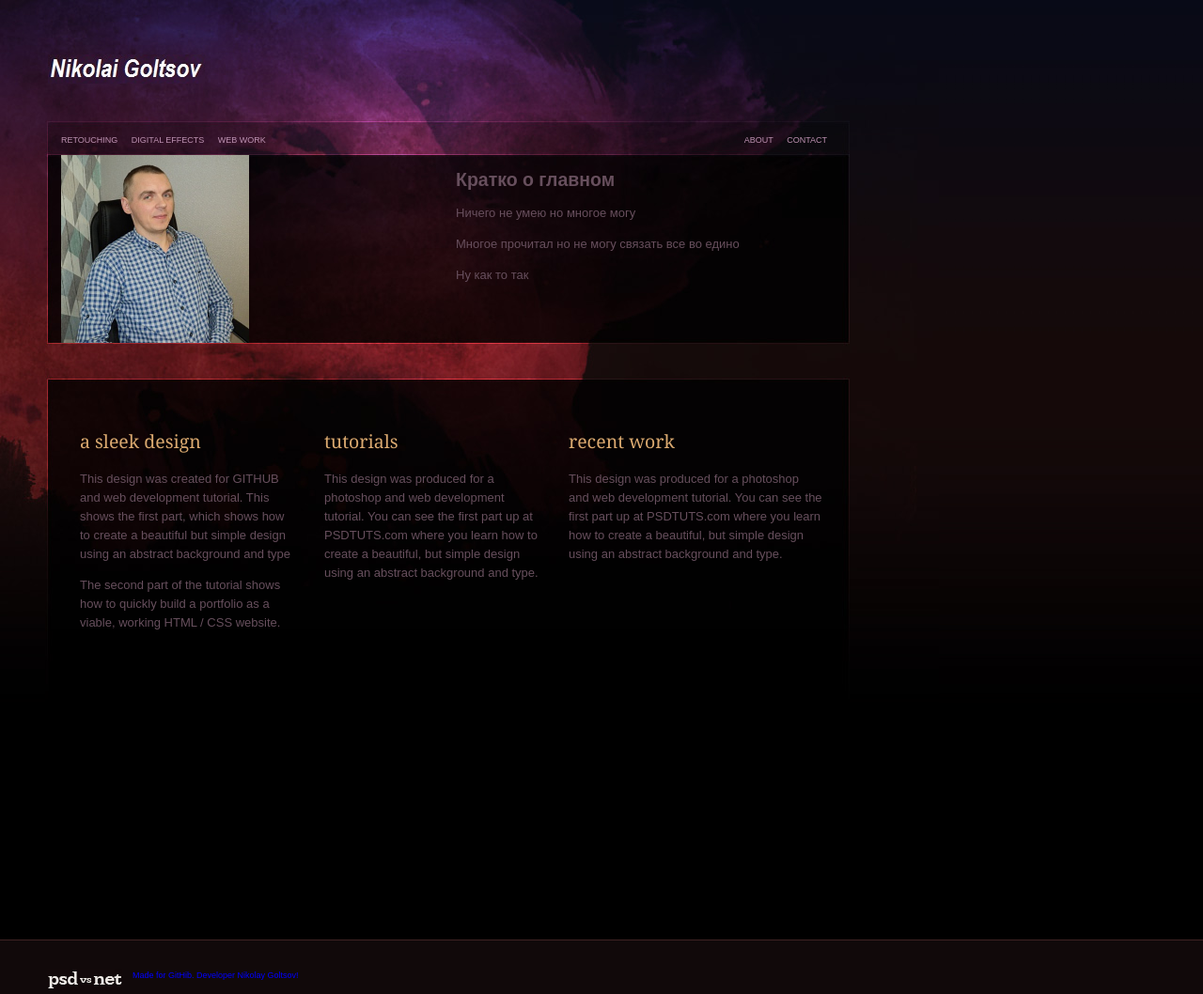
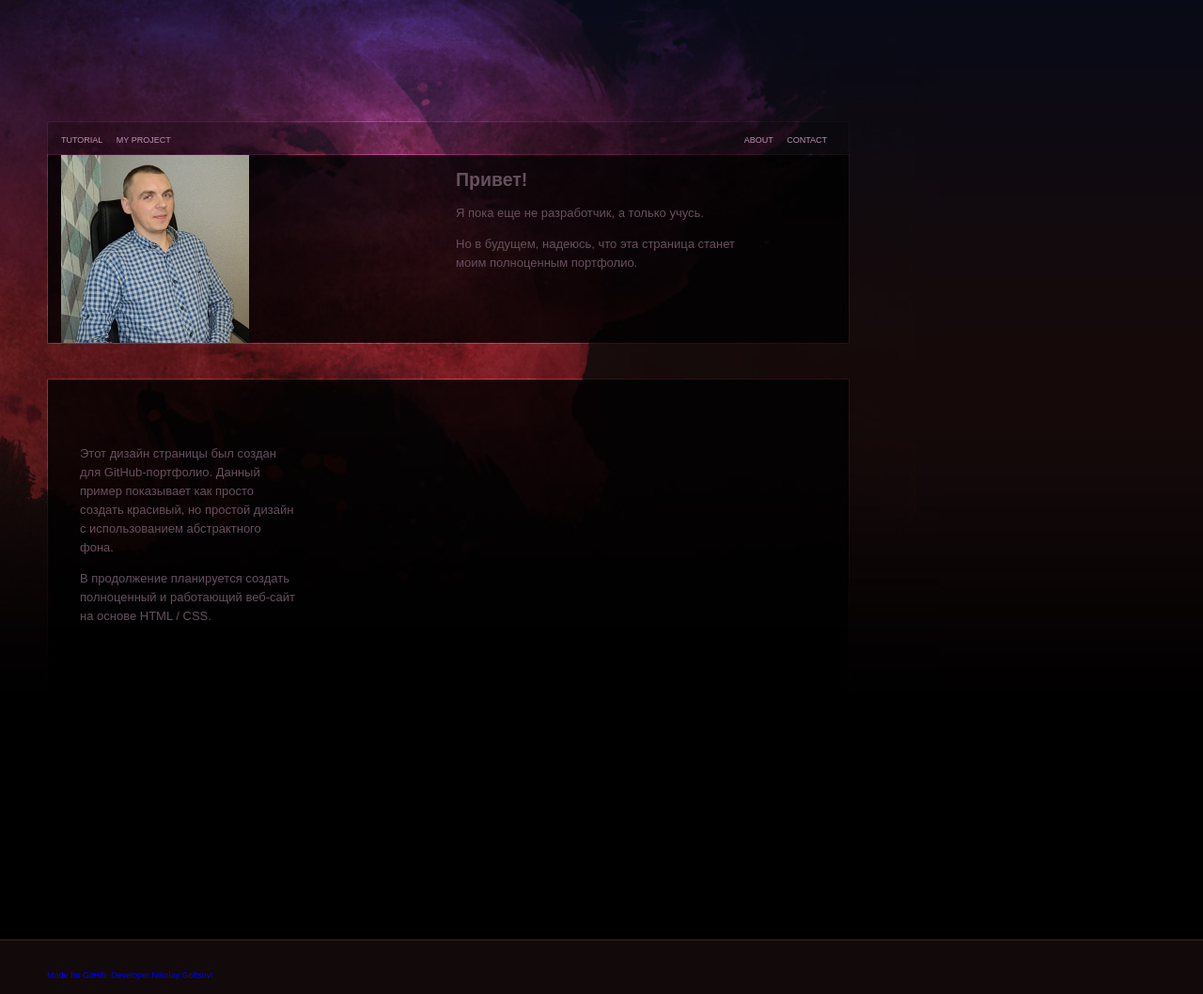
Before and after one commit to Nikolay-Goltsov/Nikolay-Goltsov.github.io, a plain HTML site: page index.html in a window 1280 px wide. Shown: the whole page at 94% size. Drawn offline with Linux system fonts and the light colour scheme.

Commit message:
Update index.html
Внесение изменений в структуру

```diff
--- a/index.html
+++ b/index.html
@@ -13,13 +13,13 @@
 	<div id="container">
 	<!--Установка доготипа для страницы.
 	При нажатии на логотип идет переход на главную страницу-->
-		<a href="https://github.com/Nikolay-Goltsov"><img src="css/images/logos.jpg" id="logo" /></a>
+		<!--<a href="https://github.com/Nikolay-Goltsov"><img src="css/images/logos.jpg" id="logo" /></a>-->
 		<img src="css/images/my_logo.jpg" id="mylogo" />
 <!--Главное меню для перехода на другие страницы-->
         <ul id="menu">
-        	<li><a href="#">Retouching</a></li>
-        	<li><a href="#">Digital Effects</a></li>
-        	<li><a href="#">Web Work</a></li>
+
+        	<li><a href="#">Tutorial</a></li>
+        	<li><a href="#">My Project</a></li>
 		</ul>
 <!--Меню для перехода на страницы описания и контактов автора/компании-->
         <ul id="right_menu">
@@ -33,10 +33,10 @@
 
 		<div class="column">
             <!-- Информационное содержание резюме -->
-            	<h2>Кратко о главном</h2>
-                <p>Ничего не умею но многое могу</p>
-				<p>Многое прочитал но не могу связать все во едино</p>
-				<p>Ну как то так</p>
+            	<h2>Привет!</h2>
+                <p>Я пока еще не разработчик, а только учусь.</p>
+				<p>Но в будущем, надеюсь, что эта страница станет моим полноценным портфолио.</p>
+				<p></p>
 
 			 </div>
 		</div>
@@ -44,15 +44,17 @@
 
         	<div class="column1">
             <!-- Информационное содержание страницы -->
-            	<h2>a sleek design</h2>
+            	<!--<h2>a sleek design</h2>-->
 
-                <p>This design was created for GITHUB and web development tutorial.  This shows the first part, which shows how to create a beautiful but simple design using an abstract background and type</p>
-				<p>The second part of the tutorial shows how to quickly build a portfolio as a viable, working HTML / CSS website.</p>
+                <p>Этот дизайн страницы был создан для GitHub-портфолио. Данный пример показывает как просто создать красивый, но простой дизайн
+				с использованием абстрактного фона.</</p>
+				<p >В продолжение планируется создать полноценный и работающий веб-сайт на основе HTML / CSS.</</p>
+
 
 
             </div>
 			<!-- Информационное содержание страницы. Второй столбец -->
-            <div class="column2">
+            <!--<div class="column2">
 
                 <h2>tutorials</h2>
 
@@ -64,7 +66,7 @@
 
             </div>
 			<!-- Информационное содержание страницы. Третий столбец -->
-            <div class="column3">
+            <!--<div class="column3">
 
             	<h2>recent work</h2>
 
@@ -86,7 +88,7 @@
 <!-- Второстепенный контейнер-->
 <div id="footer">
 
-	<img src="css/images/footer_logo.jpg" />
+	<!--<img src="css/images/footer_logo.jpg" />-->
 
     <span id="footer_text">
 		Made for GitHib. Developer Nikolay Goltsov!
```
